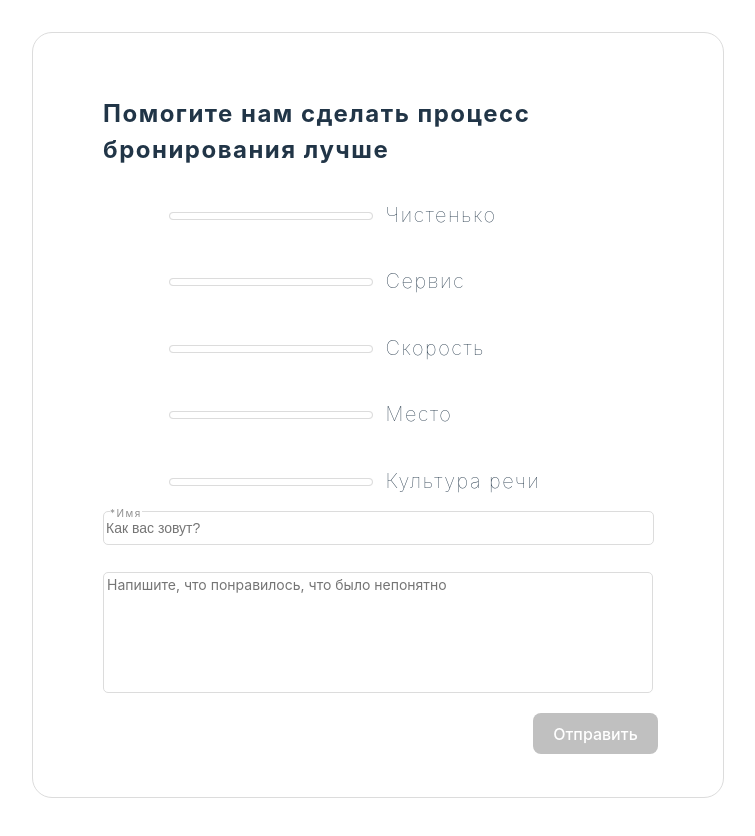
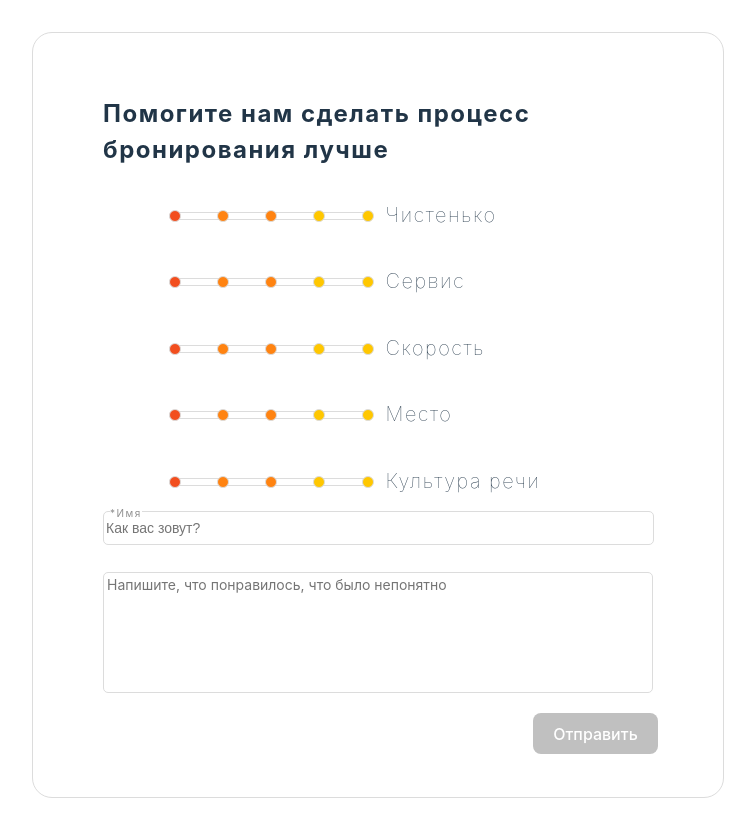
Before and after one commit to alozhka/travelline_practice, a React (Vite) app in the folder reviewer/: page / in a window 1280 px wide. Shown: the top 836 px of the page, without its empty margins (262-1017 px from the left). Built offline with nearby package versions, Linux system fonts and the light colour scheme.

Commit message:
Пофиксил отображение точек, закончил

```diff
--- a/reviewer/src/components/Review/ReviewInput/ReviewInput.tsx
+++ b/reviewer/src/components/Review/ReviewInput/ReviewInput.tsx
@@ -29,7 +29,12 @@ interface ReviewInputProps {
 const ReviewInput = forwardRef((props: ReviewInputProps, ref: React.ForwardedRef<HTMLInputElement>) => {
 	const statusBarRef = useRef<HTMLDivElement>(null)
 	const closingBarRef = useRef<HTMLDivElement>(null)
-	const [rangePoints, setRangePoints] = useState<ReactNode[]>([])
+	const [rangePoints, setRangePoints] = useState<ReactNode[]>(
+		rangeStates.map((_, i) =>
+			<div key={`range${props.category}${i}`} className={s.rangePoint} style={{
+				backgroundColor: rangeStates[i].color
+			}}></div>
+	))
 
 	const adjustRenderComponents = () => {
 		if (statusBarRef.current && closingBarRef.current && ref !== null && 'current' in ref && ref.current) {
@@ -50,7 +55,6 @@ const ReviewInput = forwardRef((props: ReviewInputProps, ref: React.ForwardedRef
 		}
 	}
 
-
 	return (
 		<div className={s.wrapper}>
 			<input ref={ref} type="range" min="1" max="5" step="1"
```
